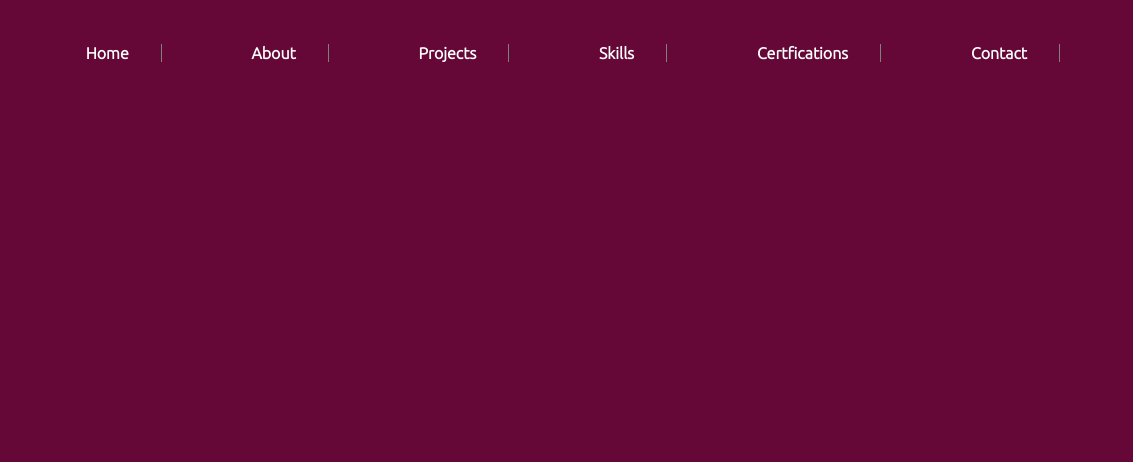
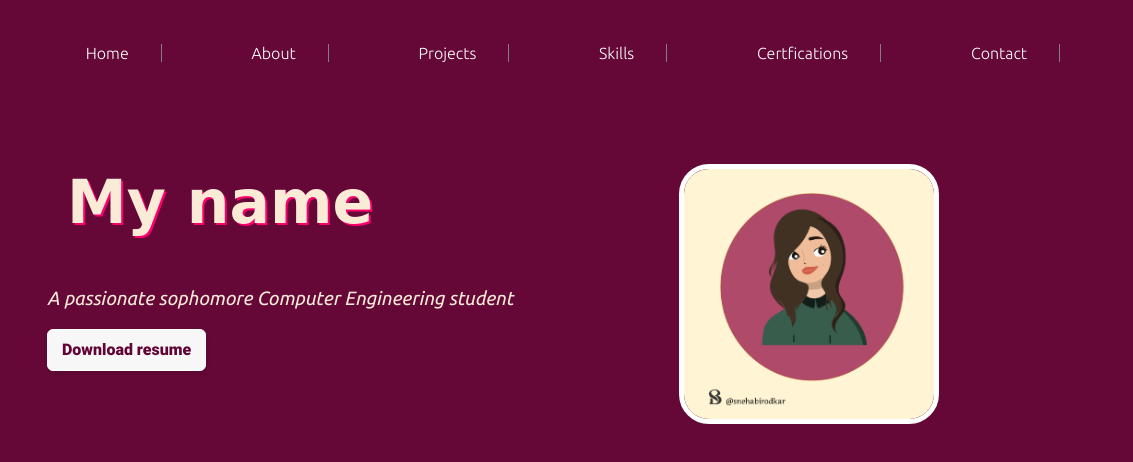
Before and after one commit to hanamostafaa/Portfolio, a plain HTML site: page index.html in a window 1280 px wide. Shown: the full height of the page, 147-1280 px from the left. Drawn offline with Linux system fonts and the light colour scheme; a web font is replaced by a local one.

Commit message:
new file:   ay haga.png 	modified:   index.html 	modified:   style.css

```diff
--- a/index.html
+++ b/index.html
@@ -6,8 +6,10 @@
     <meta name="viewport" content="width=device-width, initial-scale=1.0">
     <title>Portfolio</title>
     <link rel="stylesheet" href="style.css">
+
+
     <style>
-        @import url('https://fonts.googleapis.com/css2?family=Ubuntu:ital,wght@0,300;1,400&display=swap');
+        @import url('https://fonts.googleapis.com/css2?family=Dancing+Script:wght@400;500&family=Tektur&family=Ubuntu:ital,wght@0,300;1,400&display=swap');
       </style>
 </head>
 <body>
@@ -24,8 +26,15 @@
         </ul>
     </nav>
     <div id="Home">
+        <div id="card">
+            <h2>My name</h2>
+            <p>A passionate sophomore Computer Engineering student</p>
+            <button id="resume">Download resume</button>
+          </div>
+          <img src="ay haga.png" width="250px" alt="me">
+        </div>
+      </div>
 
-    </div>
     <div id="about">
 
     </div>
@@ -39,7 +48,6 @@
 
     </div>
     <div id="Contact">
-
     </div>
 
 </body>
--- a/style.css
+++ b/style.css
@@ -8,6 +8,7 @@ body{
     top:0px;
     align-items: center;
     padding: 20px;
+    margin: auto;
 
 }
 ul
@@ -21,7 +22,7 @@ a
 {
     color: white;
     font-family: 'Ubuntu', sans-serif;
-    font-weight: bold;
+
     border-right: 1px solid grey;
 padding-right: 2rem;
 }
@@ -36,9 +37,84 @@ a:hover
     padding:10px;
     border-radius: 20px;
     border-color: white;
-    border-style: double;
+    border-style: solid;
     border-width: 2px;
+    font-weight: bold;
 }
 #nav-bar img{
     width:30px;
 }
+
+#Home
+{
+    display: flex;
+    flex-direction: row;
+    align-items: center;
+    width: 100%;
+    justify-content: center;
+}
+#Home img
+{
+   position: relative;
+   top:50px;
+   border: 5px solid white;
+   border-radius: 30px;
+}
+#card
+{
+    width: 50%;
+}
+#card h2
+{
+    color: antiquewhite;
+    font-size: 60px;
+    font-family: 'Tektur', cursive;
+    text-shadow: 2px 2px #fb016d;
+
+
+    position: relative;
+    left: 20px;
+}
+#card p
+{
+color: antiquewhite;
+font-size: larger;
+font-family: 'Ubuntu', sans-serif;
+font-style: oblique;
+
+}
+#resume {
+  background: #f7f7f7;
+  border: 1px solid #ffffff;
+  border-radius: 6px;
+  box-shadow: rgba(0, 0, 0, 0.1) 1px 2px 4px;
+  box-sizing: border-box;
+  color: #610434;
+  cursor: pointer;
+  display: inline-block;
+  font-family: nunito,roboto,proxima-nova,"proxima nova",sans-serif;
+  font-size: 16px;
+  font-weight: 800;
+  line-height: 16px;
+  min-height: 40px;
+  outline: 0;
+  padding: 12px 14px;
+  text-align: center;
+  text-rendering: geometricprecision;
+  text-transform: none;
+  user-select: none;
+  -webkit-user-select: none;
+  touch-action: manipulation;
+  vertical-align: middle;
+}
+
+#resume:hover,
+#resume:active {
+  background-color: initial;
+  background-position: 0 0;
+  color: #fb016d;;
+}
+
+#resume:active {
+  opacity: .5;
+}
```
Also changed, not shown: ay haga.png (added).
